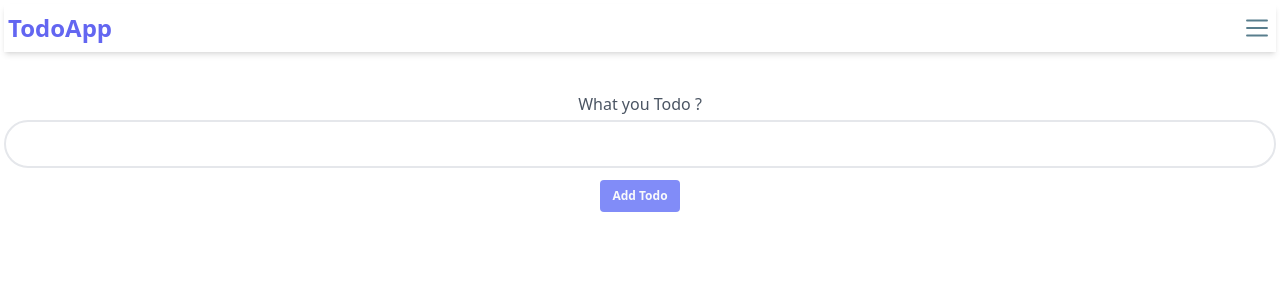
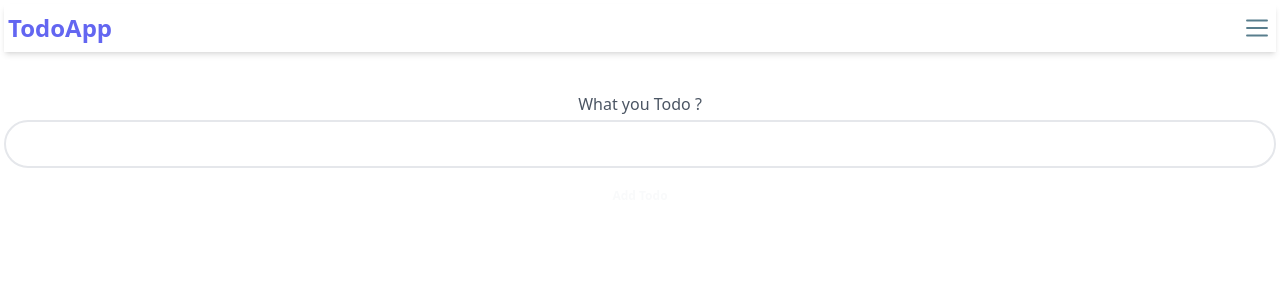
Before and after one commit to fahrikurniawan99/todoapp, a React (Create React App) app: page / in a window 1280 px wide. Shown: the top 300 px of the page. Built offline with nearby package versions, Linux system fonts and the light colour scheme.

Commit message:
fix error button deploy

```diff
--- a/src/components/atoms/Button/index.js
+++ b/src/components/atoms/Button/index.js
@@ -1,9 +1,14 @@
-const indigo = (props) => {
+import React from "react";
+
+function index(props) {
   return (
-    <button {...props} className="bg-indigo-400 text-xs focus:ring-2 ring-indigo-200 font-bold px-3 rounded py-2 text-gray-50">
+    <button
+      {...props}
+      className={`bg-${props.color} text-xs focus:ring-2 ring-${props.ring} font-bold px-3 rounded py-2 text-gray-50`}
+    >
       {props.children}
     </button>
   );
-};
+}
 
-export {indigo}
+export default index;
--- a/src/components/atoms/index.js
+++ b/src/components/atoms/index.js
@@ -1,4 +1,4 @@
 import Input from './Input'
-import * as Button from './Button'
+import Button from './Button'
 
 export {Input, Button}
--- a/src/components/organisms/InputTodo/index.js
+++ b/src/components/organisms/InputTodo/index.js
@@ -1,16 +1,18 @@
-import React from 'react'
-import { Input, Button } from '../../atoms'
+import React from "react";
+import { Input, Button } from "../../atoms";
 
 function index() {
   return (
     <>
-    <h1 className='text-gray-600 font-medium text-center mb-1'>What you Todo ?</h1>
-    <Input/>
-    <div className="flex justify-center items-center mt-3">
-      <Button.indigo>Add Todo</Button.indigo>
-    </div>
+      <h1 className="text-gray-600 font-medium text-center mb-1">
+        What you Todo ?
+      </h1>
+      <Input />
+      <div className="flex justify-center items-center mt-3">
+        <Button color="indigo-500" ring="indigo-300">Add Todo</Button>
+      </div>
     </>
-  )
+  );
 }
 
-export default index
+export default index;
```
